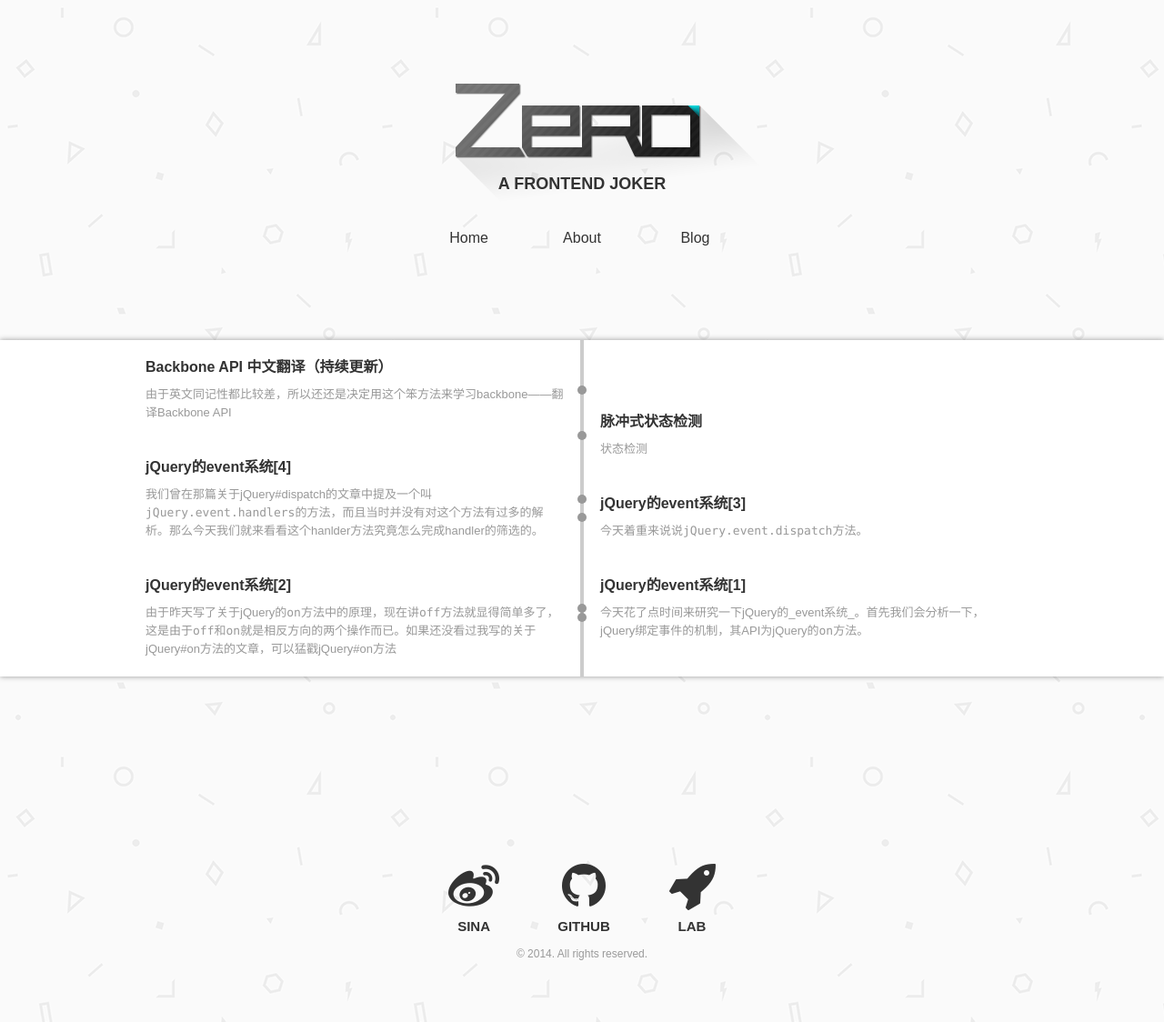
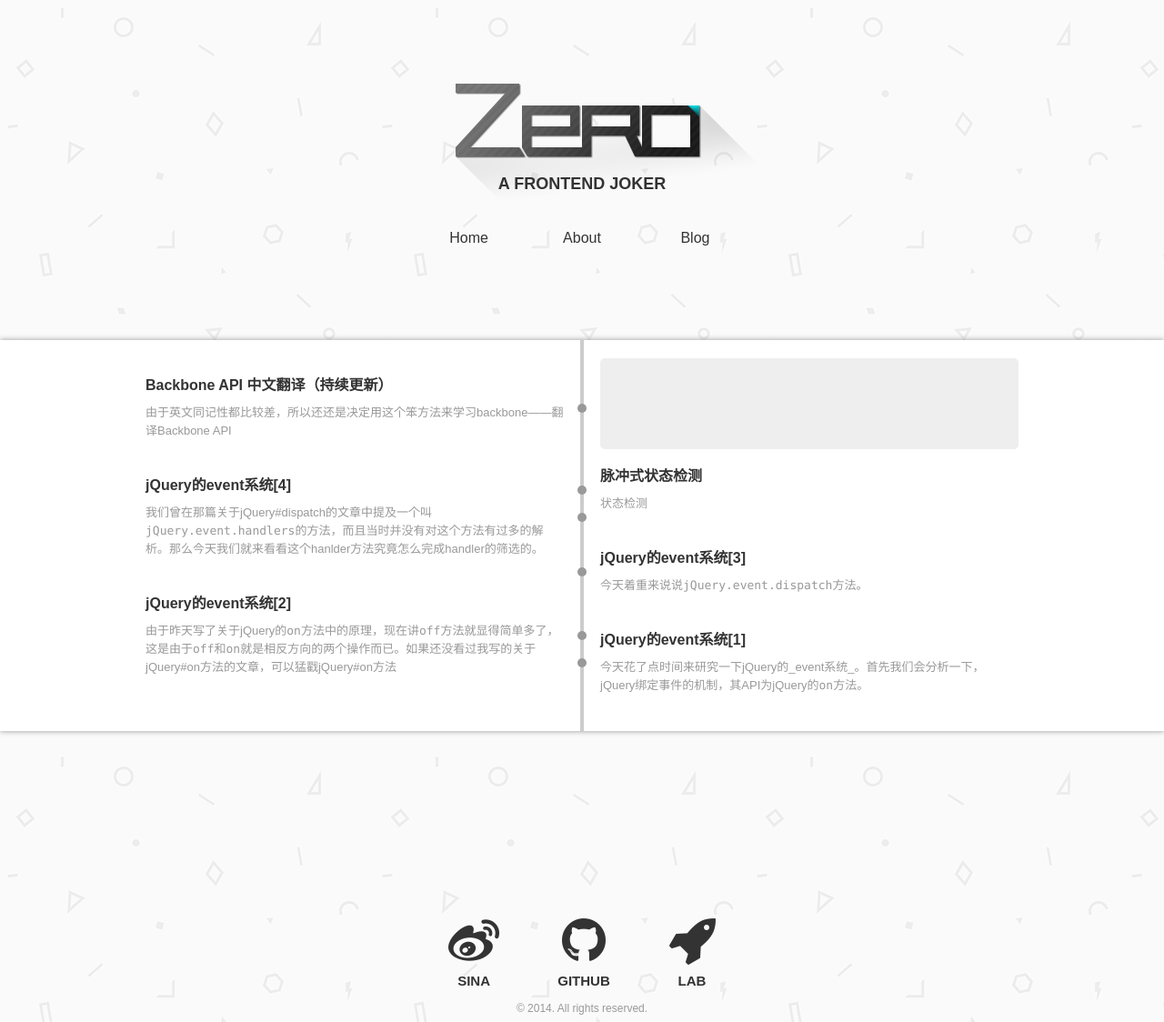
Before and after one commit to lizzz0523/lizzz0523.github.io, a Jekyll site: the page built from blog.html, in a window 1280 px wide. Shown: the whole page at 91% size. Built offline with Jekyll 4.4.1, drawn with Linux system fonts in a browser that asks for light colours; nearby versions of some CDN libraries; Markdown is read by kramdown in place of the engine named in the settings.

Commit message:
update style

```diff
--- a/css/zero.css
+++ b/css/zero.css
@@ -317,6 +317,7 @@ a, a:hover {
 
 .excerpt {
     position: relative;
+    padding: 20px 0;
     line-height: 20px;
     background-color: white;
     color: #999;
@@ -406,7 +407,9 @@ a, a:hover {
 
 .excerpt .expt_tag {
     padding: 0;
-    height: 60px;
+    border-radius: 5px;
+    min-height: 100px;
+    background-color: #eee;
 }
 
 .excerpt .expt_tag:after {
```
